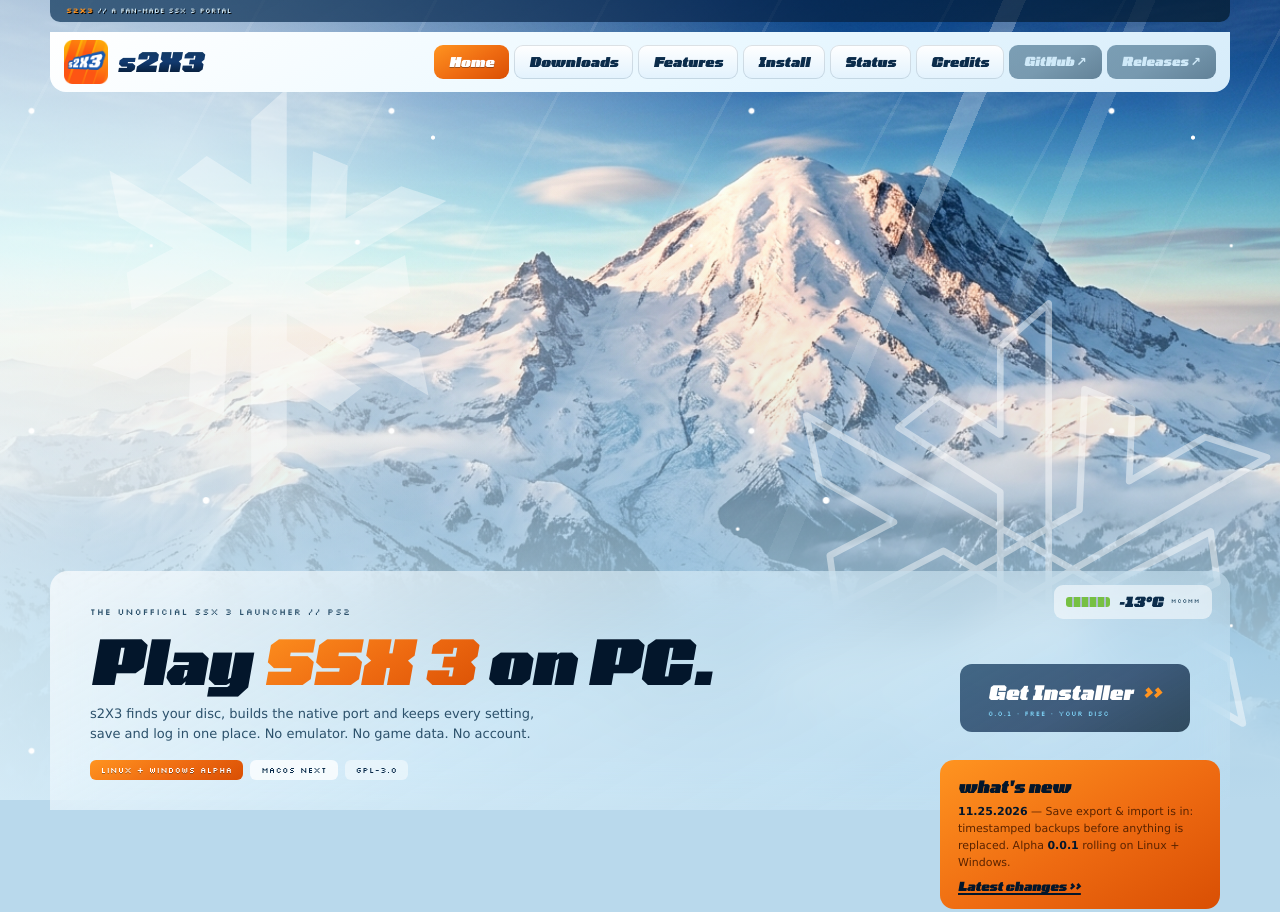
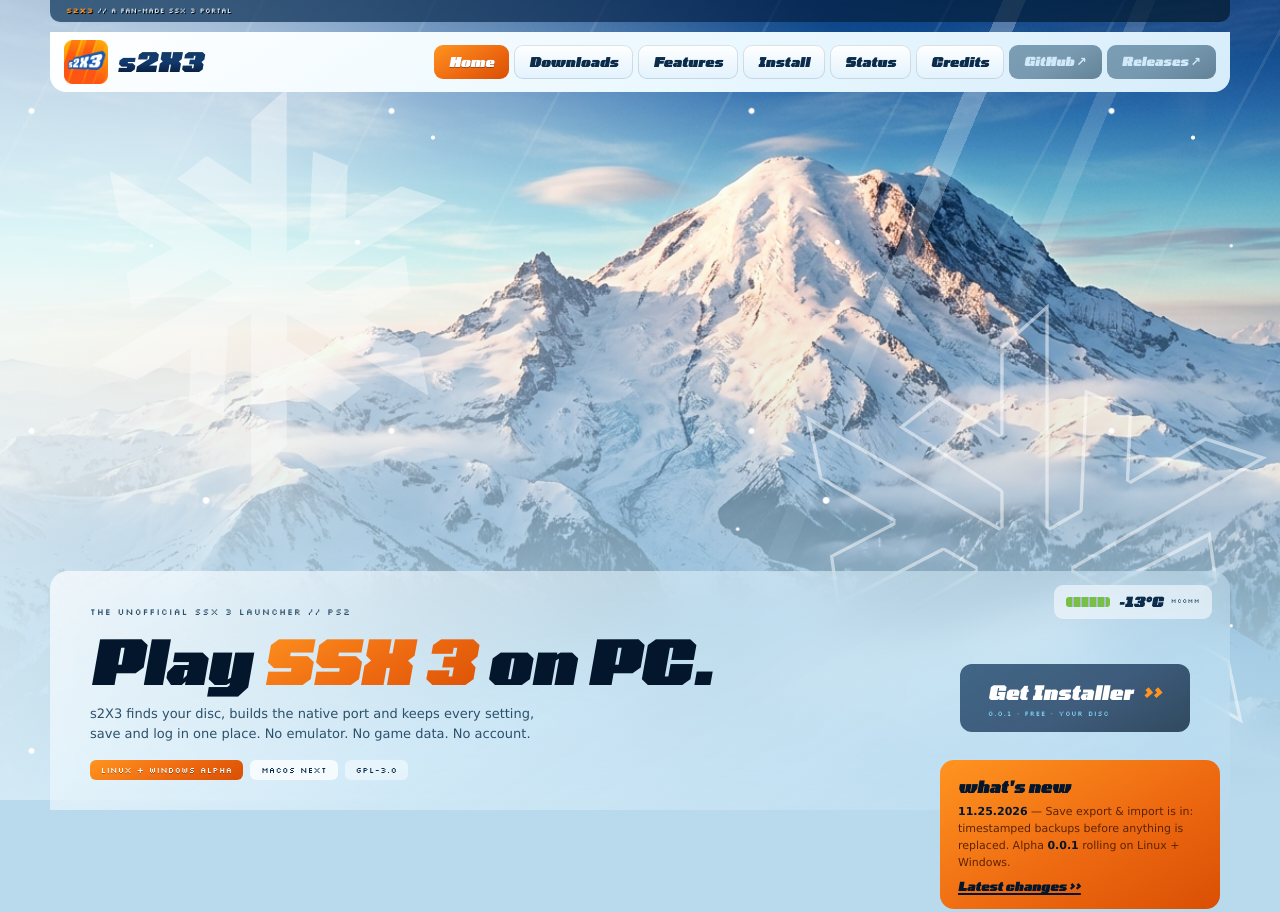
Before and after one commit to bitm4ncer/s2x3, a plain HTML site: page site/index.html in a window 1280 px wide. Shown: the top 912 px of the page. Drawn offline with Linux system fonts and the light colour scheme; a web font is replaced by a local one.

Commit message:
Restore the single-piece contour flake artwork

```diff
--- a/site/style.css
+++ b/site/style.css
@@ -182,9 +182,8 @@ code {
   bottom: -8vw;
   width: 52vw;
   height: 52vw;
-  background-image: url("assets/NowFlake_contour_thin.svg");
-  /* thin white contour over the snow */
-  opacity: 0.45;
+  background-image: url("assets/NowFlake_contour.svg");
+  opacity: 0.5;
 }
 
 .scene-shade {
```
